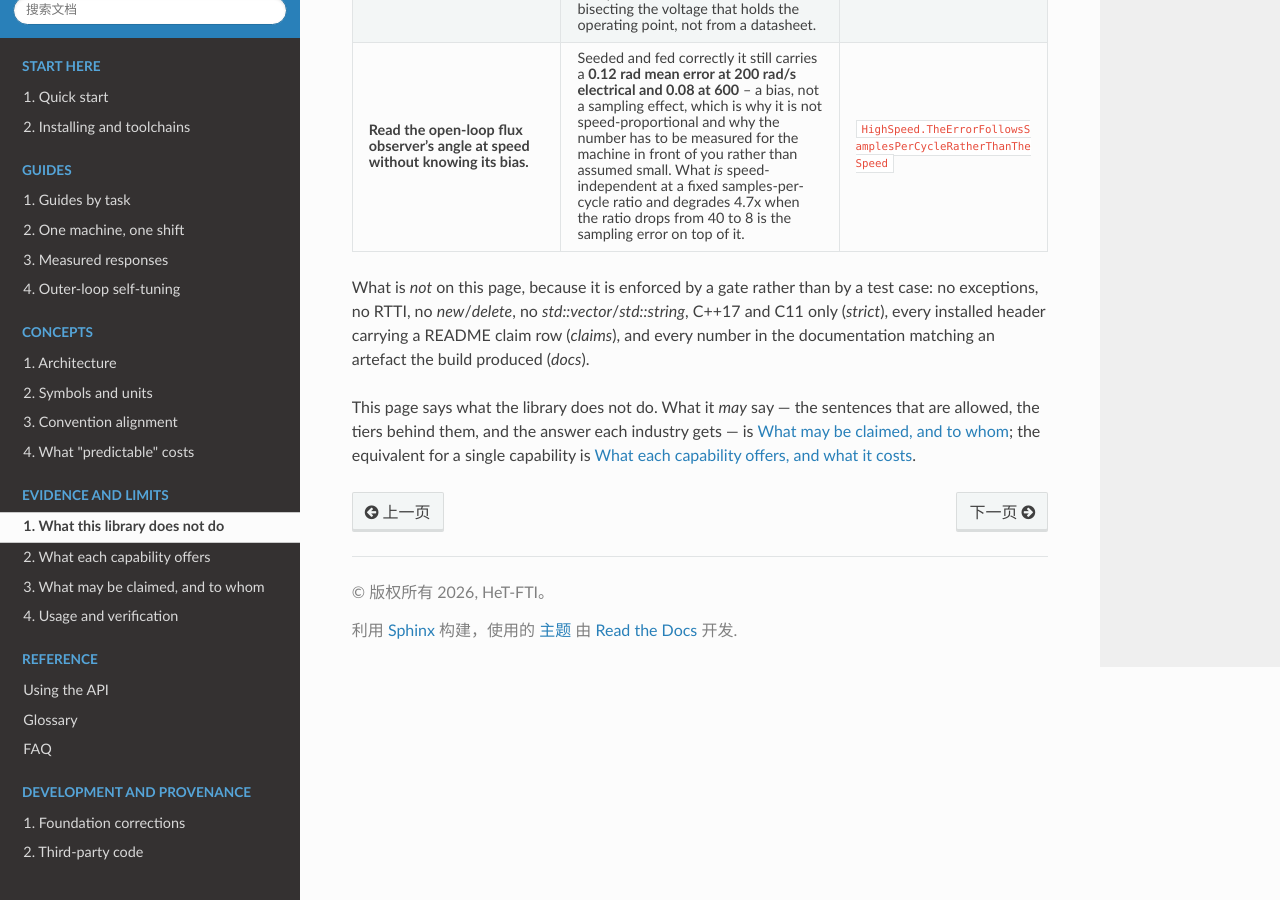
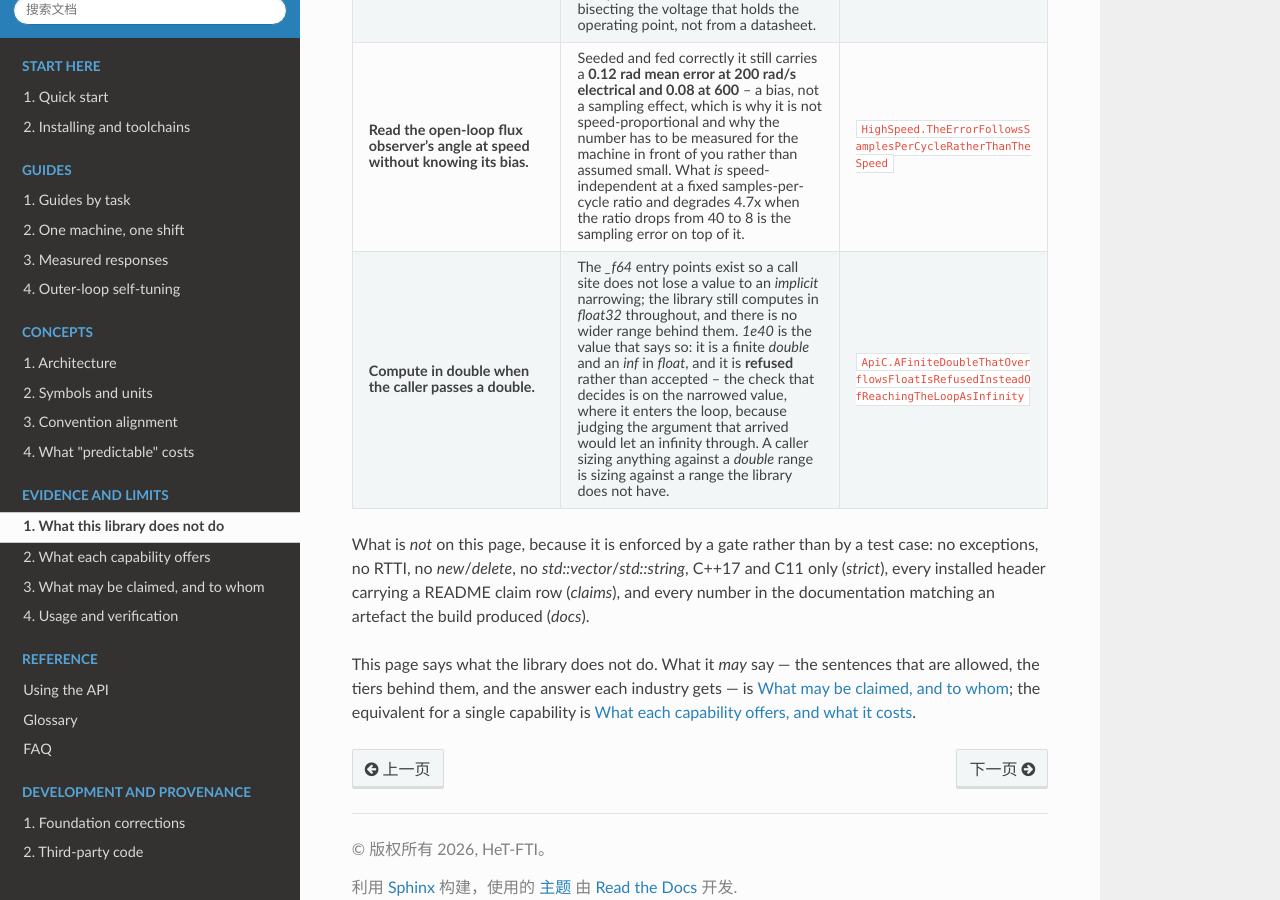
Before and after one commit to zc0718/foc, a Sphinx documentation site: the page built from docs/sphinx/source/boundaries.rst, in a window 1280 px wide and 900 px high, scrolled down 4867 px. Built offline with Sphinx 7.4.7 and the Read the Docs theme 3.1.0, drawn with Linux system fonts in a browser that asks for light colours.

Commit message:
docs(:straight_ruler:): say that the library assumes an FPU, and pin it where a reader decides
Ten of the eleven repositories this library is compared against advertise a numeric domain in
their first page; this one left it as an implication of `float` appearing everywhere. On a
Cortex-M0/M3 the same code runs through software floating point, and every timing figure in this
repository stops applying -- a fact a reader should not have to infer from the type of an argument.

So the premise is now stated where the platform is chosen (README, Platforms Support) and where the
limits are read (boundaries.rst), and it is pinned by a case rather than by a sentence: `1e40` is a
finite `double` and an `inf` in `float`, and the C entry points refuse it. The guard that produces
that refusal already existed, in `foc_bridge_set_*`, and it is the *narrowed* value it inspects --
which is the part worth keeping: a check on the argument that arrived would accept 1e40 and hand
the loop an infinity. Removing it reddens exactly this case and leaves the other 27 green.

`foc_set_speed_f64()` now says so where it is read, instead of leaving "non-finite" to cover a
value that a caller can see is finite.

```diff
--- a/docs/sphinx/source/boundaries.rst
+++ b/docs/sphinx/source/boundaries.rst
@@ -161,6 +161,15 @@ only reason this page can be trusted after the person who wrote it has moved on.
        degrades 4.7x when the ratio drops from 40 to 8 is the sampling error on top of it.
      - ``HighSpeed.TheErrorFollowsSamplesPerCycleRatherThanTheSpeed``
 
+   * - **Compute in double when the caller passes a double.**
+     - The `_f64` entry points exist so a call site does not lose a value to an *implicit* narrowing; the library
+       still computes in `float32` throughout, and there is no wider range behind them. `1e40` is the value that
+       says so: it is a finite `double` and an `inf` in `float`, and it is **refused** rather than accepted -- the
+       check that decides is on the narrowed value, where it enters the loop, because judging the argument that
+       arrived would let an infinity through. A caller sizing anything against a `double` range is sizing against a
+       range the library does not have.
+     - ``ApiC.AFiniteDoubleThatOverflowsFloatIsRefusedInsteadOfReachingTheLoopAsInfinity``
+
 What is *not* on this page, because it is enforced by a gate rather than by a test case: no exceptions, no RTTI, no
 `new`/`delete`, no `std::vector`/`std::string`, C++17 and C11 only (`strict`), every installed header carrying a README
 claim row (`claims`), and every number in the documentation matching an artefact the build produced (`docs`).
--- a/docs/sphinx/source/usage.rst
+++ b/docs/sphinx/source/usage.rst
@@ -543,11 +543,11 @@ whether your hardware matches that model.
      - Level
    * - Unit, SIL and stress cases
      - :code:`conan create . -s build_type=Debug --build=missing`
-     - 927 cases, 0 failed
+     - 928 cases, 0 failed
      - L1/L2
    * - Line coverage
      - :code:`python3 .github/project/coverage_gate.py`
-     - 94.86 % overall, 96.63 % in :code:`core/`
+     - 94.91 % overall, 96.63 % in :code:`core/`
      - L1
    * - Layering and standalone headers
      - :code:`gates.py guard` / :code:`gates.py strict`
```
Also changed, not shown: README.md (+7 -0 lines), 3 other files.
